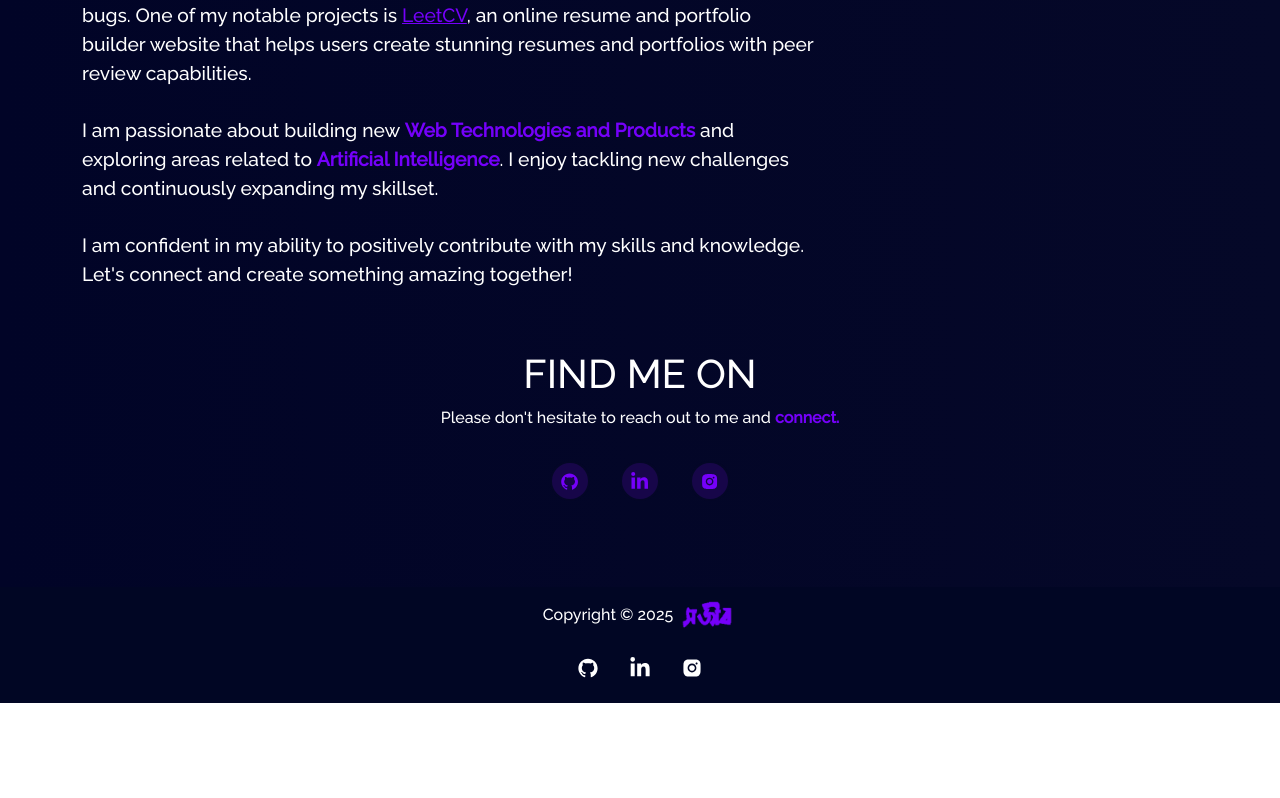
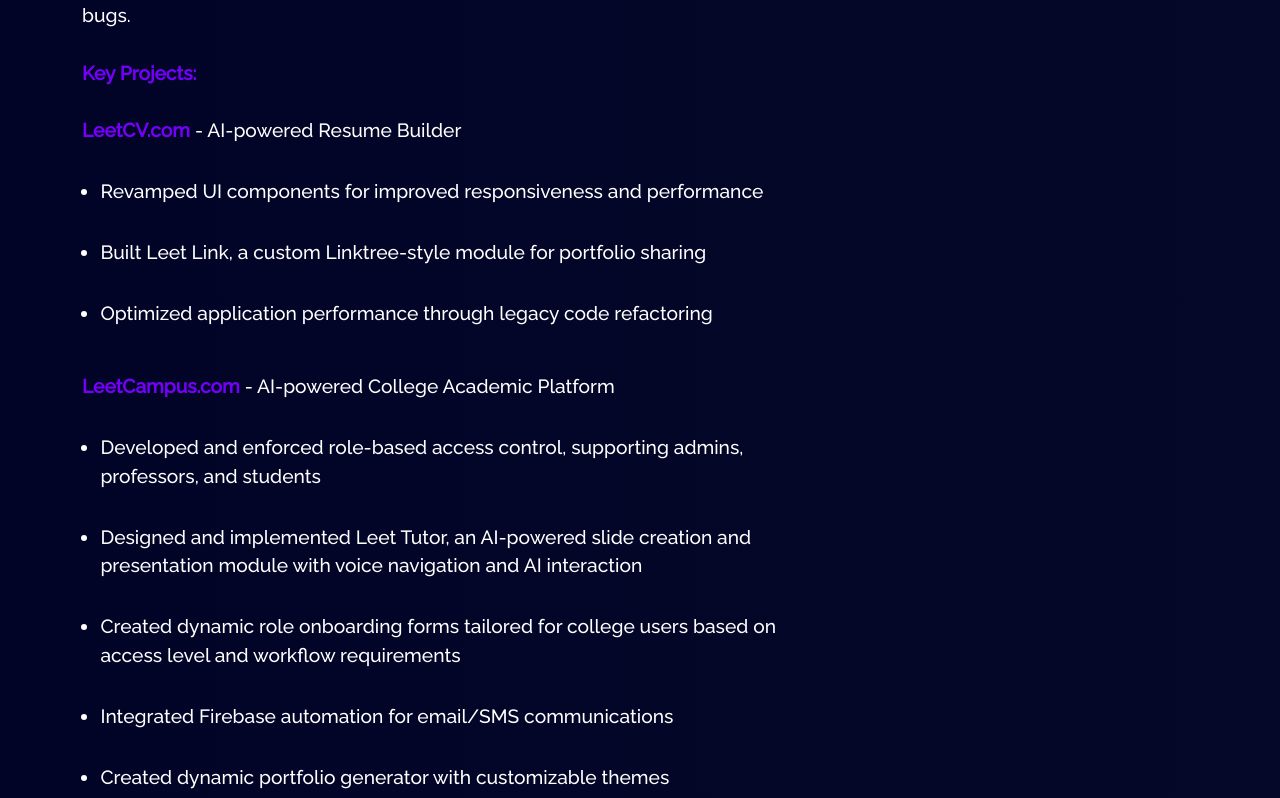
Before and after one commit to Prabakara-N/Prabakaran-Portfolio, a React (Create React App) app: page / in a window 1280 px wide. Shown: the part 1222-2020 px from the top of the page. Before the commit the page ends 1925 px from the top, so only its background shows below. Built offline with nearby package versions, Linux system fonts and the light colour scheme.

Commit message:
feat: updated about section

```diff
--- a/src/components/Home/About.jsx
+++ b/src/components/Home/About.jsx
@@ -15,9 +15,9 @@
               LET ME <span className="yellow"> INTRODUCE </span> MYSELF
             </h1>
             <p className="home-about-body">
-              <br />I have one year of experience in frontend development with a
-              focus on modern web technologies. I am currently working with the
-              following stacks:
+              <br />I have two years of experience in full-stack development
+              with a focus on modern web technologies. I am currently working
+              with the following stacks:
               <ul className="about-ul">
                 <li>
                   <b className="yellow">Next-Js</b>
@@ -45,23 +45,55 @@
               , where I work on developing innovative web solutions. I have
               learned a lot from my team at Darthwares, building numerous UI
               components to improve user experience and continuously fixing
-              bugs. One of my notable projects is{" "}
-              <a href="https://www.leetcv.com/" className="yellow">
-                LeetCV
-              </a>
-              , an online resume and portfolio builder website that helps users
-              create stunning resumes and portfolios with peer review
-              capabilities.
+              bugs.
               <br />
-              <br />I am passionate about building new{" "}
-              <b className="yellow">Web Technologies and Products</b> and
-              exploring areas related to{" "}
-              <b className="yellow">Artificial Intelligence</b>. I enjoy
-              tackling new challenges and continuously expanding my skillset.
               <br />
-              <br />I am confident in my ability to positively contribute with
-              my skills and knowledge. Let's connect and create something
-              amazing together!
+              <b className="yellow">Key Projects:</b>
+              <br />
+              <br />
+              <b className="yellow">LeetCV.com</b> - AI-powered Resume Builder
+              <ul className="about-ul">
+                <li>
+                  Revamped UI components for improved responsiveness and
+                  performance
+                </li>
+                <li>
+                  Built Leet Link, a custom Linktree-style module for portfolio
+                  sharing
+                </li>
+                <li>
+                  Optimized application performance through legacy code
+                  refactoring
+                </li>
+              </ul>
+              <br />
+              <b className="yellow">LeetCampus.com</b> - AI-powered College
+              Academic Platform
+              <ul className="about-ul">
+                <li>
+                  Developed and enforced role-based access control, supporting
+                  admins, professors, and students
+                </li>
+                <li>
+                  Designed and implemented Leet Tutor, an AI-powered slide
+                  creation and presentation module with voice navigation and AI
+                  interaction
+                </li>
+                <li>
+                  Created dynamic role onboarding forms tailored for college
+                  users based on access level and workflow requirements
+                </li>
+                <li>
+                  Integrated Firebase automation for email/SMS communications
+                </li>
+                <li>
+                  Created dynamic portfolio generator with customizable themes
+                </li>
+              </ul>
+              <br />I am passionate about{" "}
+              <b className="yellow">AI integration</b> and{" "}
+              <b className="yellow">modern web technologies</b>, constantly
+              expanding my skillset to deliver exceptional user experiences.
             </p>
           </Col>
           <Col md={4} className="myAvtar">
--- a/src/components/Home/Type.jsx
+++ b/src/components/Home/Type.jsx
@@ -6,8 +6,11 @@
     <Typewriter
       options={{
         strings: [
+          "< Full-Stack Developer />",
           "< Front-End Developer />",
-          "< Next-JS Developer />",
+          "< Back-End Developer />",
+          "< NextJS Developer />",
+          "< React JS Developer />",
           "< Effective Problem Solver/>",
         ],
         autoStart: true,
```
